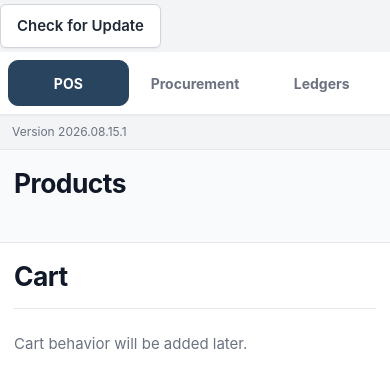
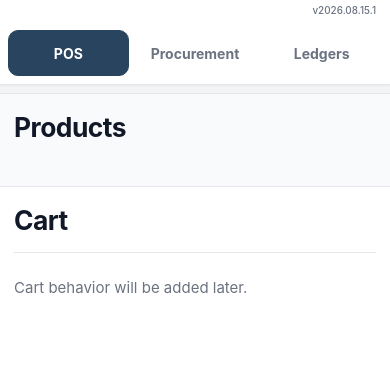
Before and after one commit to kentvillamora-dev/mini-store-pos, a React (Vite) app: page / in a window 390 px wide. Shown: the top 388 px of the page. Built offline with nearby package versions, Linux system fonts and the light colour scheme.

Commit message:
Refine app version update control

```diff
--- a/src/App.tsx
+++ b/src/App.tsx
@@ -1103,7 +1103,9 @@ function App() {
 
   return (
     <>
-      <UpdatePrompt />
+      <header className="app-header">
+        <UpdatePrompt appVersion={APP_VERSION} />
+      </header>
 
       <nav className="app-nav">
         <button
@@ -1140,8 +1142,6 @@ function App() {
         </button>
       </nav>
 
-      <small>Version {APP_VERSION}</small>
-
       {renderCurrentPage()}
     </>
   )
--- a/src/features/pwa/UpdatePrompt.tsx
+++ b/src/features/pwa/UpdatePrompt.tsx
@@ -1,7 +1,11 @@
 import { useState } from 'react'
 import { useRegisterSW } from 'virtual:pwa-register/react'
 
-function UpdatePrompt() {
+interface UpdatePromptProps {
+  appVersion: string
+}
+
+function UpdatePrompt({ appVersion }: UpdatePromptProps) {
   const [registration, setRegistration] =
     useState<ServiceWorkerRegistration | null>(null)
 
@@ -23,7 +27,9 @@ function UpdatePrompt() {
     }
 
     if (!navigator.onLine) {
-      setUpdateMessage('Connect to the internet to check for updates.')
+      setUpdateMessage(
+        'Connect to the internet to check for updates.',
+      )
       return
     }
 
@@ -51,12 +57,19 @@ function UpdatePrompt() {
   return (
     <>
       <button
-        className="update-check-button"
-        onClick={handleCheckForUpdate}>
-        Check for Update
+        className="version-button"
+        onClick={handleCheckForUpdate}
+        title="Check for update"
+        aria-label={`App version ${appVersion}. Check for update.`}
+      >
+        v{appVersion}
       </button>
 
-      {updateMessage && <p>{updateMessage}</p>}
+      {updateMessage && (
+        <p className="update-status-message">
+          {updateMessage}
+        </p>
+      )}
 
       {needRefresh && (
         <aside className="update-prompt" role="status">
--- a/src/index.css
+++ b/src/index.css
@@ -160,6 +160,60 @@ small {
 
 
 /* =========================================================
+   APP HEADER / VERSION CONTROL
+   ========================================================= */
+
+.app-header {
+  display: flex;
+  align-items: center;
+  justify-content: flex-end;
+
+  width: 100%;
+  min-height: 24px;
+
+  padding: 3px 16px;
+
+  background: var(--color-surface);
+}
+
+.version-button {
+  min-height: auto !important;
+
+  margin: 0 !important;
+  padding: 1px 4px !important;
+
+  border: 0 !important;
+  border-radius: 3px !important;
+
+  background: transparent !important;
+  color: var(--color-text-muted) !important;
+
+  font-size: 0.65rem !important;
+  font-weight: 500 !important;
+  line-height: 1.2;
+
+  box-shadow: none !important;
+}
+
+.version-button:hover {
+  background: var(--color-background-soft) !important;
+  color: var(--color-primary) !important;
+}
+
+.version-button:active {
+  transform: none !important;
+}
+
+.update-status-message {
+  margin: 0 8px 0 0;
+
+  color: var(--color-text-muted);
+
+  font-size: 0.75rem;
+}
+
+
+/* =========================================================
    MAIN APPLICATION NAVIGATION
    ========================================================= */
 
@@ -215,22 +269,6 @@ small {
 
 .nav-button.active:hover {
   background: var(--color-primary-dark);
-}
-
-
-/* =========================================================
-   APP VERSION
-   ========================================================= */
-
-#root > small {
-  display: block;
-
-  max-width: 1440px;
-
-  margin: 8px auto 0;
-  padding: 0 20px;
-
-  font-size: 0.75rem;
 }
 
 
@@ -335,7 +373,7 @@ input[type="number"] {
    STANDARD BUTTONS
    ========================================================= */
 
-button:not(.nav-button):not(.product-button) {
+button:not(.nav-button):not(.product-button):not(.version-button) {
   min-height: var(--control-height);
 
   margin: 4px 6px 4px 0;
@@ -357,12 +395,12 @@ button:not(.nav-button):not(.product-button) {
     transform 80ms ease;
 }
 
-button:not(.nav-button):not(.product-button):hover {
+button:not(.nav-button):not(.product-button):not(.version-button):hover {
   background: var(--color-background-soft);
   border-color: #9ca3af;
 }
 
-button:not(.nav-button):not(.product-button):active {
+button:not(.nav-button):not(.product-button):not(.version-button):active {
   transform: translateY(1px);
 }
 
@@ -696,6 +734,22 @@ main:not(.pos-layout) {
    ========================================================= */
 
 @media (max-width: 760px) {
+  .app-header {
+    min-height: 22px;
+
+    padding: 2px 10px;
+  }
+
+  .version-button {
+    font-size: 0.62rem !important;
+  }
+
+  .update-status-message {
+    margin-right: 6px;
+
+    font-size: 0.7rem;
+  }
+
   .app-nav {
     padding: 8px;
     gap: 6px;
@@ -707,10 +761,6 @@ main:not(.pos-layout) {
     padding: 6px;
 
     font-size: 0.875rem;
-  }
-
-  #root > small {
-    padding: 0 12px;
   }
 
   main:not(.pos-layout) {
```
